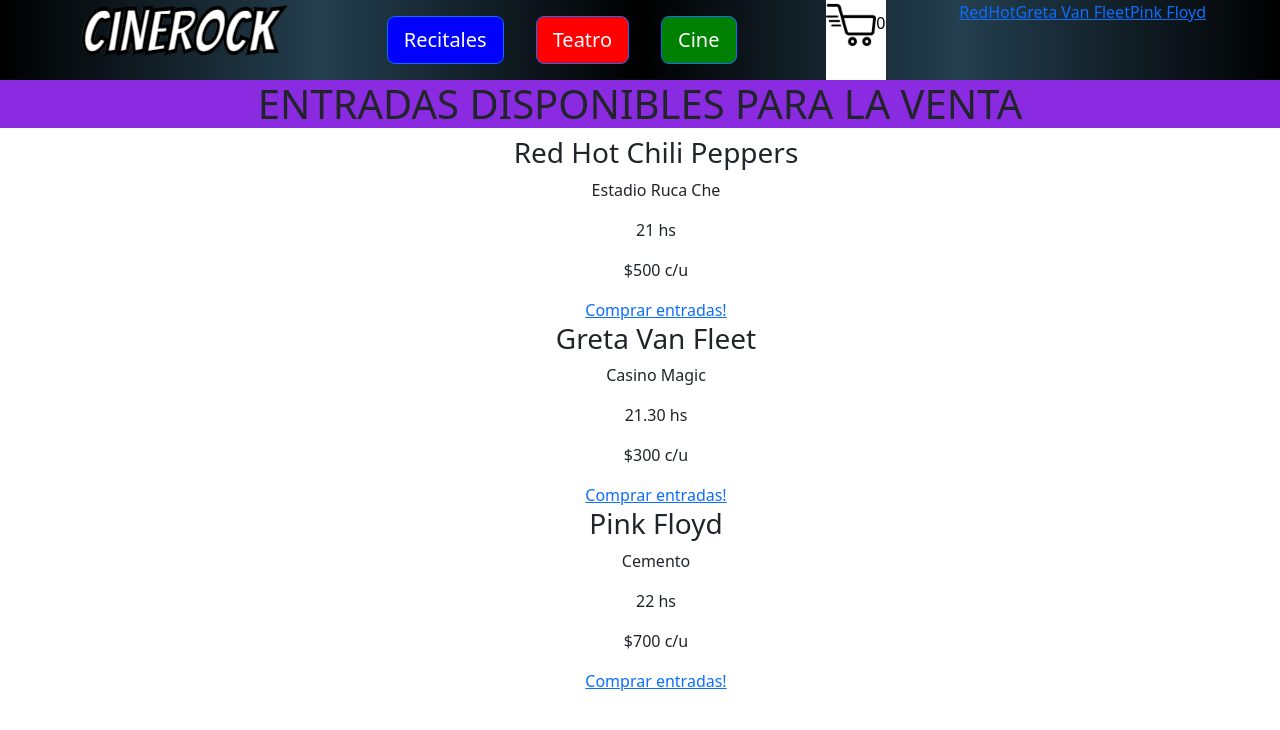
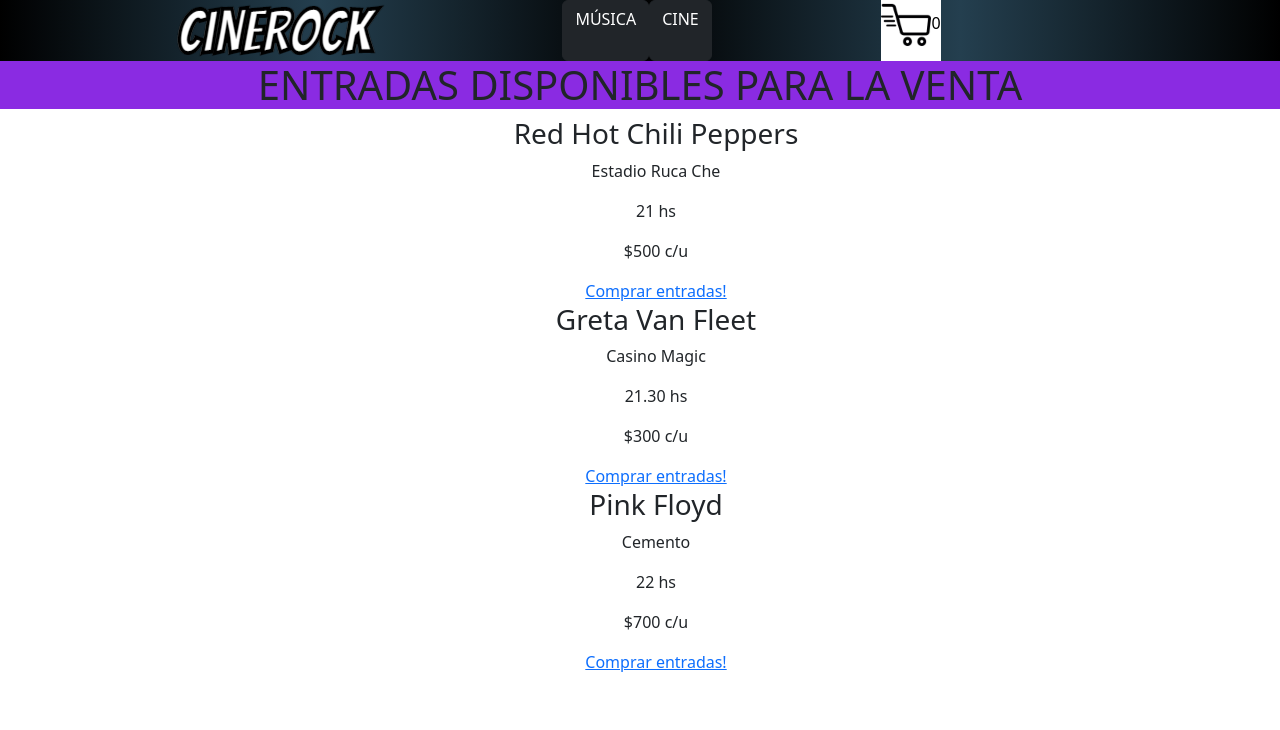
Before and after one commit to GonzaCP/proyectoReact, a React (Create React App) app: page / in a window 1280 px wide. Shown: the top 730 px of the page. Built offline with nearby package versions, Linux system fonts and the light colour scheme.

Commit message:
detalles

```diff
--- a/src/components/Navbar/Navbar.css
+++ b/src/components/Navbar/Navbar.css
@@ -1,3 +1,7 @@
+.colorNav {
+    color: White;
+}
+
 .navColor {
     display: flex;
     flex-direction: row;
--- a/src/components/Navbar/Navbar.js
+++ b/src/components/Navbar/Navbar.js
@@ -1,8 +1,8 @@
 import logoPrincipal from '../img/cultura_musical.png';
 import './Navbar.css'
-import Button from '../Button/Button';
+//import Button from '../Button/Button';
 import CartWidget from '../CartWidget/CartWidget';
-import { Link } from 'react-router-dom';
+import { NavLink, Link } from 'react-router-dom';
 
 const Navbar = () => {
     return (
@@ -14,17 +14,25 @@
                     </div>
                 </Link>
                 <div className='navButton'>
-                    <Button label="Recitales" backgroundColor="blue" bootstrap=" btn btn-primary btn-lg m-3" />
-                    <Button label="Teatro" backgroundColor="red" bootstrap=" btn btn-primary btn-lg m-3 " />
-                    <Button label="Cine" backgroundColor="green" bootstrap=" btn btn-primary btn-lg m-3 " />
+
+                    <NavLink to={`/category/musica`} className={({isActive}) => isActive ? "btn btn-light" : "btn btn-dark"}>MÚSICA</NavLink>
+                    <NavLink to={`/category/cine`} className={({isActive}) => isActive ? "btn btn-light" : "btn btn-dark"}>CINE</NavLink>
+
+                  {/*
+                    <Link to="/category/musica">RedHot</Link>
+                    <Link to="/category/musica">Greta Van Fleet</Link>
+                    <Link to="/category/peliculas">Pink Floyd</Link>
+ */}
+
+                   {/*  <Button label="Recitales" backgroundColor="blue" bootstrap=" btn btn-primary btn-lg m-3" />
+                    <Button label="Teatro" backgroundColor="blue" bootstrap=" btn btn-primary btn-lg m-3 " />
+                    <Button label="Cine" backgroundColor="blue" bootstrap=" btn btn-primary btn-lg m-3 " /> */}
                 </div>
                 <div className='navCart'>
                 <CartWidget />
                 </div>
                 <div>
-                    <Link to="/category/musica">RedHot</Link>
-                    <Link to="/category/musica">Greta Van Fleet</Link>
-                    <Link to="/category/peliculas">Pink Floyd</Link>
+
                 </div>
             </nav>
         </header>
--- a/src/components/asyncMock.js
+++ b/src/components/asyncMock.js
@@ -1,7 +1,7 @@
 const products = [
     { id: 1, name: "Red Hot Chili Peppers", price: 500, category: "musica", description: "El mejor funky-rock de la historia", place: "Estadio Ruca Che", time: "21 hs" },
     { id: 2, name: "Greta Van Fleet", price: 300, category: "musica", description: "Los nuevos Led Zeppelin", place: "Casino Magic", time: "21.30 hs"  },
-    { id: 3, name: "Pink Floyd", price: 700, category: "peliculas", description: "los históricos", place: "Cemento", time: "22 hs" }
+    { id: 3, name: "Pink Floyd", price: 700, category: "cine", description: "los históricos", place: "Cemento", time: "22 hs" }
 ]
 
 
```
Also changed, not shown: src/components/ItemListContainer/ItemListContainer.js (+0 -13 lines).
